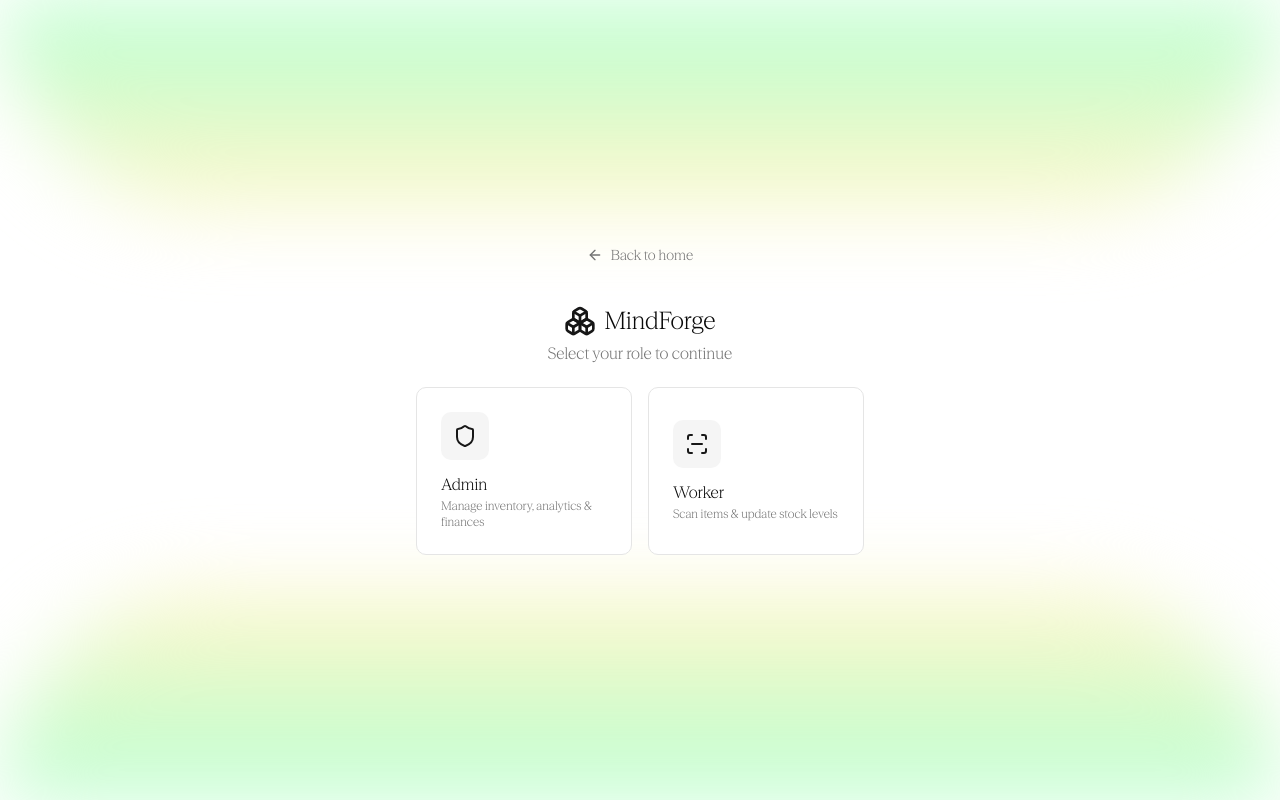
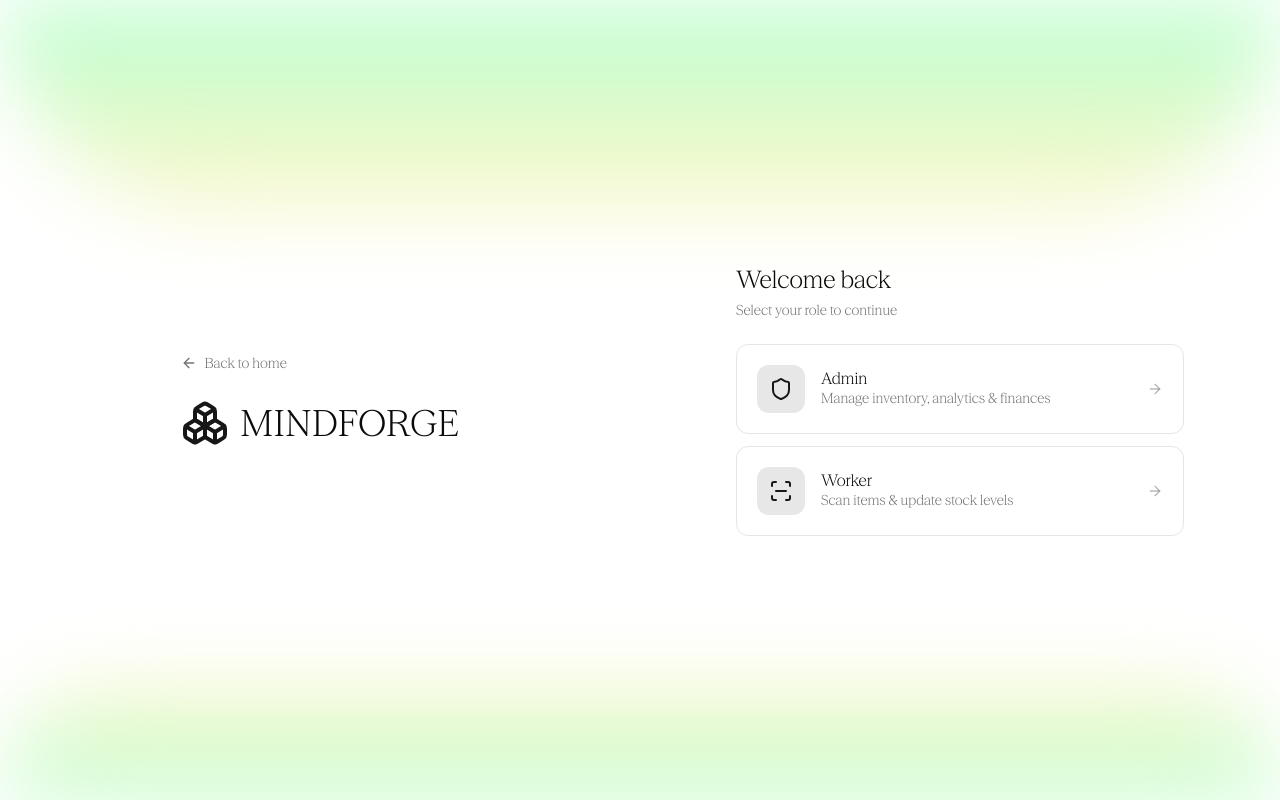
Before and after one commit to ShubhamDindorkar/MindForge, a Next.js app: page /login in a window 1280 px wide. Built offline with nearby package versions, Linux system fonts and the light colour scheme; no server answers.

Commit message:
Update page.tsx

```diff
--- a/app/login/page.tsx
+++ b/app/login/page.tsx
@@ -2,13 +2,17 @@
 
 import { useState } from "react";
 import { useRouter } from "next/navigation";
-import { Shield, ScanLine, Boxes, ArrowLeft, Loader2 } from "lucide-react";
+import {
+  Shield,
+  ScanLine,
+  Boxes,
+  ArrowLeft,
+  Loader2,
+} from "lucide-react";
 import { useAuth } from "@/_lib/auth-context";
 import { Button } from "@/_components/ui/button";
 import { Input } from "@/_components/ui/input";
 import { Label } from "@/_components/ui/label";
-import { Card, CardContent, CardHeader, CardTitle, CardDescription } from "@/_components/ui/card";
-import { cn } from "@/_lib/utils";
 import Link from "next/link";
 
 type Role = "admin" | "worker" | null;
@@ -60,80 +64,107 @@ export default function LoginPage() {
   };
 
   return (
-    <div className="relative flex min-h-screen items-center justify-center bg-background p-4 overflow-hidden">
+    <div className="relative flex min-h-screen overflow-hidden bg-background">
       {/* Top spotlight gradient */}
-      <div className="pointer-events-none absolute inset-x-0 top-0">
+      <div className="pointer-events-none absolute inset-x-0 top-0 z-0">
         <div className="h-52 w-full rounded-b-[999px] bg-gradient-to-b from-[#B8FFD0] to-[#FFF6C9] blur-2xl opacity-100" />
       </div>
-      {/* Bottom spotlight gradient */}
-      <div className="pointer-events-none absolute inset-x-0 bottom-0">
-        <div className="h-52 w-full rounded-t-[999px] bg-gradient-to-t from-[#B8FFD0] to-[#FFF6C9] blur-2xl opacity-100" />
+      {/* Bottom spotlight gradient — shorter */}
+      <div className="pointer-events-none absolute inset-x-0 bottom-0 z-0">
+        <div className="h-28 w-full rounded-t-[999px] bg-gradient-to-t from-[#B8FFD0] to-[#FFF6C9] blur-2xl opacity-100" />
       </div>
 
-      <div className="relative z-10 w-full max-w-md space-y-4 sm:space-y-6">
-        <div className="text-center">
+      {/* ───── Left side — Logo only (hidden on mobile) ───── */}
+      <div className="relative z-10 hidden w-1/2 flex-col items-center justify-center px-12 lg:px-20 md:flex">
+        <div className="space-y-6">
           <Link
             href="/"
-            className="mb-6 inline-flex items-center gap-2 text-sm text-muted-foreground hover:text-foreground transition-colors"
+            className="inline-flex items-center gap-2 text-sm text-muted-foreground transition-colors hover:text-foreground"
           >
             <ArrowLeft className="h-4 w-4" />
             Back to home
           </Link>
-          <div className="mt-4 flex items-center justify-center gap-2">
+
+          <div className="flex items-center gap-3">
+            <Boxes className="h-12 w-12 text-primary" />
+            <span className="text-4xl font-bold uppercase tracking-wide text-foreground">
+              MindForge
+            </span>
+          </div>
+        </div>
+      </div>
+
+      {/* ───── Right side — Auth forms ───── */}
+      <div className="relative z-10 flex w-full flex-col items-center justify-center px-6 py-12 md:w-1/2 md:px-12">
+        {/* Mobile-only back link + logo */}
+        <div className="mb-8 w-full max-w-md text-center md:hidden">
+          <Link
+            href="/"
+            className="mb-4 inline-flex items-center gap-2 text-sm text-muted-foreground transition-colors hover:text-foreground"
+          >
+            <ArrowLeft className="h-4 w-4" />
+            Back to home
+          </Link>
+          <div className="mt-3 flex items-center justify-center gap-2">
             <Boxes className="h-8 w-8 text-primary" />
-            <h1 className="text-2xl font-medium">MindForge</h1>
+            <span className="text-2xl font-bold uppercase tracking-wide text-foreground">
+              MindForge
+            </span>
           </div>
-          <p className="mt-2 text-muted-foreground">
+        </div>
+
+        <div className="w-full max-w-md space-y-6">
+          {/* Heading */}
+          <div>
+            <h2 className="text-xl font-medium text-foreground sm:text-2xl">
               {selectedRole
-              ? `Sign in as ${selectedRole}`
+                ? `Sign in as ${selectedRole === "admin" ? "Admin" : "Worker"}`
+                : "Welcome back"}
+            </h2>
+            <p className="mt-1 text-sm text-muted-foreground">
+              {selectedRole
+                ? `Enter your credentials to access the ${selectedRole === "admin" ? "dashboard" : "mobile app"}`
                 : "Select your role to continue"}
             </p>
           </div>
 
+          {/* Role selection */}
           {!selectedRole ? (
-          <div className="grid grid-cols-2 gap-3 sm:gap-4">
+            <div className="space-y-3">
               <button
                 onClick={() => setSelectedRole("admin")}
-              className="group rounded-lg border bg-card p-4 sm:p-6 text-left transition-all hover:border-primary/50 hover:shadow-md focus:outline-none focus:ring-2 focus:ring-ring"
+                className="group flex w-full items-center gap-4 rounded-xl border bg-card p-4 text-left transition-all hover:border-primary/50 hover:shadow-md focus:outline-none focus:ring-2 focus:ring-ring sm:p-5"
               >
-              <div className="mb-4 inline-flex rounded-lg bg-muted p-3">
+                <div className="flex h-12 w-12 shrink-0 items-center justify-center rounded-xl bg-primary/10">
                   <Shield className="h-6 w-6 text-primary" />
                 </div>
-              <h3 className="mb-1 font-normal">Admin</h3>
-              <p className="text-xs text-muted-foreground">
-                Manage inventory, analytics & finances
+                <div className="min-w-0 flex-1">
+                  <h3 className="font-medium text-foreground">Admin</h3>
+                  <p className="text-sm text-muted-foreground">
+                    Manage inventory, analytics &amp; finances
                   </p>
+                </div>
+                <ArrowLeft className="h-4 w-4 rotate-180 text-muted-foreground/50 transition-transform group-hover:translate-x-0.5" />
               </button>
+
               <button
                 onClick={() => setSelectedRole("worker")}
-              className="group rounded-lg border bg-card p-4 sm:p-6 text-left transition-all hover:border-primary/50 hover:shadow-md focus:outline-none focus:ring-2 focus:ring-ring"
+                className="group flex w-full items-center gap-4 rounded-xl border bg-card p-4 text-left transition-all hover:border-primary/50 hover:shadow-md focus:outline-none focus:ring-2 focus:ring-ring sm:p-5"
               >
-              <div className="mb-4 inline-flex rounded-lg bg-muted p-3">
+                <div className="flex h-12 w-12 shrink-0 items-center justify-center rounded-xl bg-primary/10">
                   <ScanLine className="h-6 w-6 text-primary" />
                 </div>
-              <h3 className="mb-1 font-normal">Worker</h3>
-              <p className="text-xs text-muted-foreground">
-                Scan items & update stock levels
+                <div className="min-w-0 flex-1">
+                  <h3 className="font-medium text-foreground">Worker</h3>
+                  <p className="text-sm text-muted-foreground">
+                    Scan items &amp; update stock levels
                   </p>
+                </div>
+                <ArrowLeft className="h-4 w-4 rotate-180 text-muted-foreground/50 transition-transform group-hover:translate-x-0.5" />
               </button>
             </div>
           ) : (
-          <Card>
-            <CardHeader>
-              <CardTitle className="flex items-center gap-2 text-lg">
-                {selectedRole === "admin" ? (
-                  <Shield className="h-5 w-5 text-primary" />
-                ) : (
-                  <ScanLine className="h-5 w-5 text-primary" />
-                )}
-                {selectedRole === "admin" ? "Admin" : "Worker"} Login
-              </CardTitle>
-              <CardDescription>
-                Enter your credentials to access the{" "}
-                {selectedRole === "admin" ? "dashboard" : "mobile app"}
-              </CardDescription>
-            </CardHeader>
-            <CardContent>
+            <div className="space-y-4">
               <form onSubmit={handleSubmit} className="space-y-4">
                 <div className="space-y-2">
                   <Label htmlFor="email">Email</Label>
@@ -163,13 +194,16 @@ export default function LoginPage() {
                   ) : null}
                   {isLoading ? "Signing in..." : "Sign In"}
                 </Button>
+              </form>
 
-                <div className="relative my-2">
+              <div className="relative">
                 <div className="absolute inset-0 flex items-center">
                   <span className="w-full border-t" />
                 </div>
                 <div className="relative flex justify-center text-xs uppercase">
-                    <span className="bg-card px-2 text-muted-foreground">or</span>
+                  <span className="bg-background px-2 text-muted-foreground">
+                    or
+                  </span>
                 </div>
               </div>
 
@@ -189,7 +223,7 @@ export default function LoginPage() {
               </Button>
 
               {error && (
-                  <p className="text-sm text-red-500 text-center">{error}</p>
+                <p className="text-center text-sm text-red-500">{error}</p>
               )}
 
               <Button
@@ -205,10 +239,9 @@ export default function LoginPage() {
               >
                 Choose a different role
               </Button>
-              </form>
-            </CardContent>
-          </Card>
+            </div>
           )}
+        </div>
       </div>
     </div>
   );
```
Lines whose indentation alone changed are shown as unchanged.
